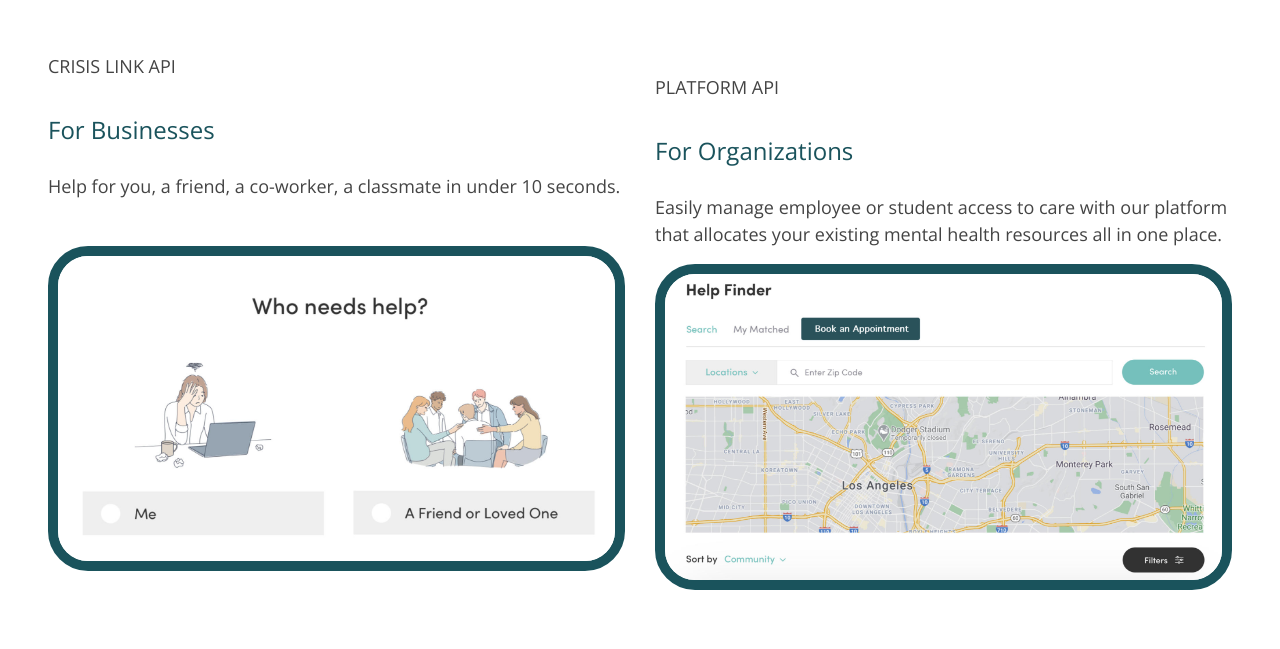
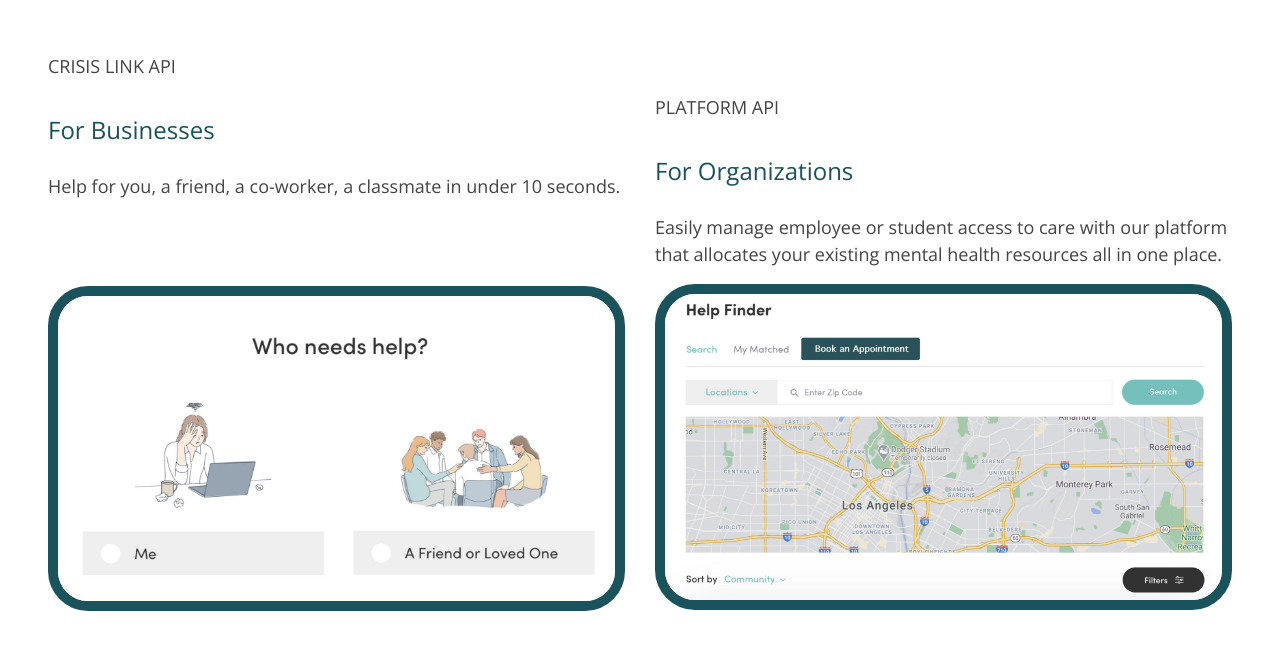
Before and after one commit to miguelcoria94/tp-landing, a plain HTML site: page index.html in a window 1280 px wide. Shown: the part 653-1302 px from the top of the page. Drawn offline with nearby package versions, Linux system fonts and the light colour scheme.

Commit message:
fix the image

```diff
--- a/index.html
+++ b/index.html
@@ -60,8 +60,8 @@
             <div class="col-sm-12 col-md-6 d-flex flex-column justify-content-center">
                 <p>CRISIS LINK API</p>
                 <h4 style="color: #1a535c; padding: 20px 0px;">For Businesses</h4>
-                <p>Help for you, a friend, a co-worker, a classmate in under 10 seconds.</p>
-                <img src="./images/clap.jpg" class="img-fluid" style="margin-top: 30px; margin-bottom: 40px">
+                <p class="image-fix">Help for you, a friend, a co-worker, a classmate in under 10 seconds.</p>
+                <img src="./images/clap.jpg" class="img-fluid" style="margin-bottom: 40px">
 
             </div>
             <div class="col-sm-12 col-md-6 d-flex flex-column justify-content-center">
--- a/style.css
+++ b/style.css
@@ -60,6 +60,10 @@ section img {
     border: 10px solid #1a535c;
 }
 
+.image-fix {
+    padding-bottom: 70px;
+}
+
 @media only screen and (max-width: 1200px) {
     nav a img {
         height: 40px;
@@ -78,6 +82,9 @@ section img {
 }
 
 @media only screen and (max-width: 800px) {
+    .image-fix {
+        padding-bottom: 0px;
+    }
     .img-fluid {
         margin-top: 50px;
     }
```
